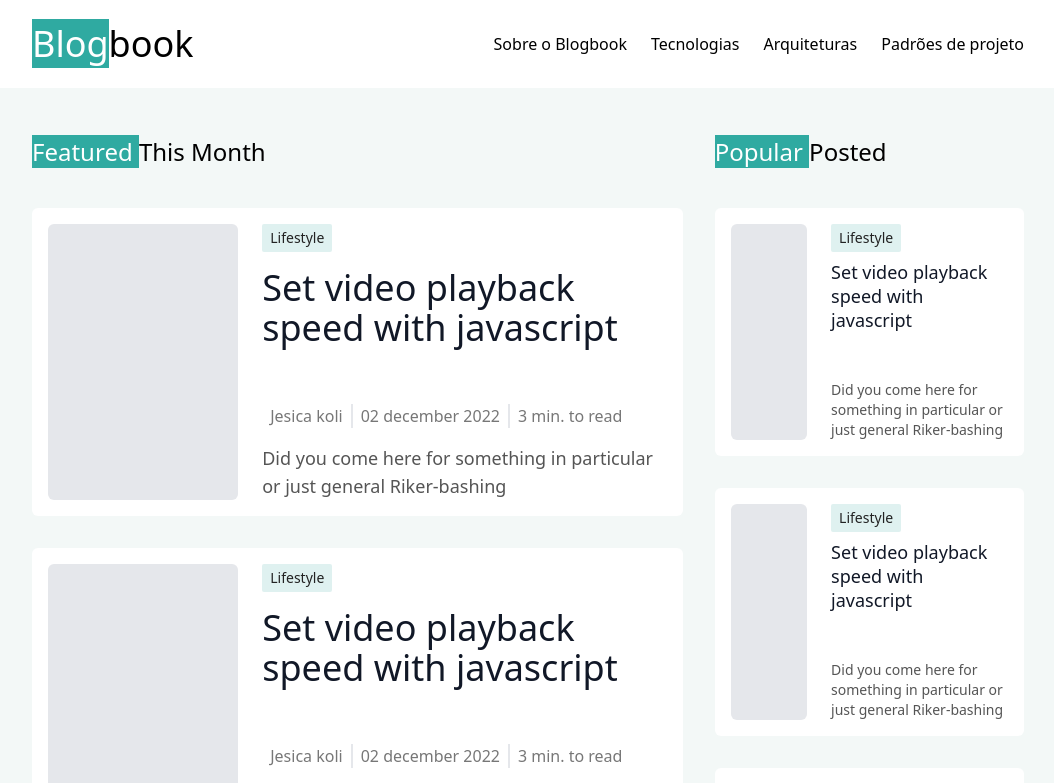
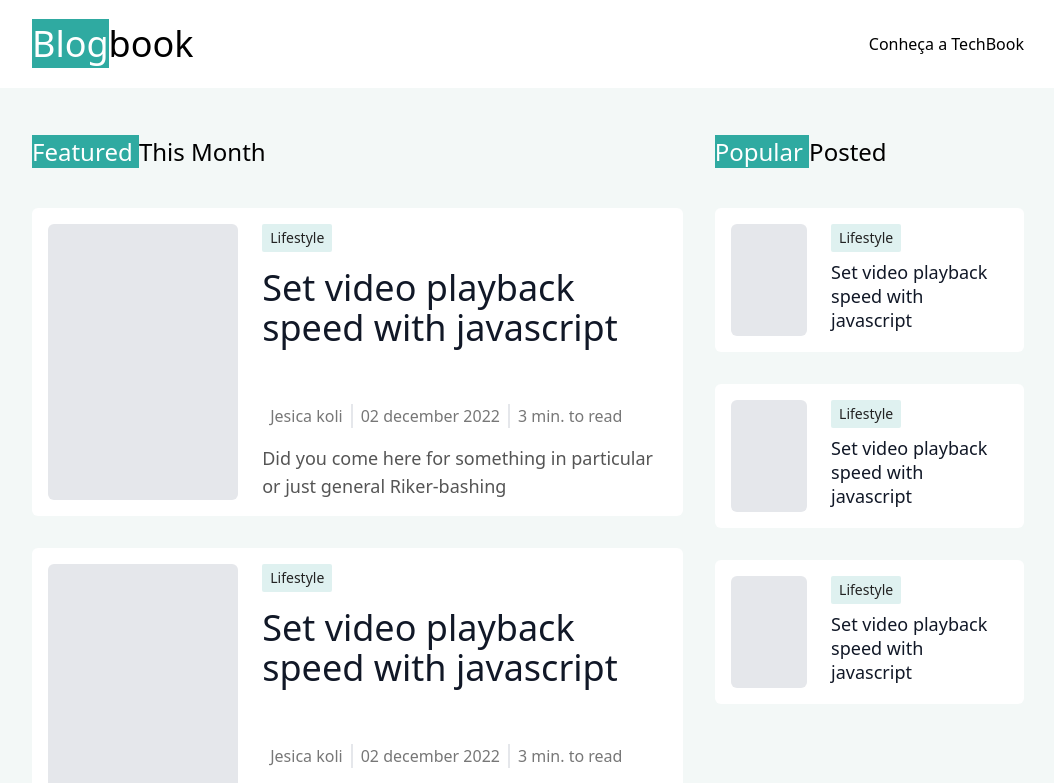
Before and after one commit to abrunaanunes/blog-vuejs, a Vue app: page /about in a window 1280 px wide. Shown: the top 783 px of the page, without its empty margins (112-1166 px from the left). Built offline with nearby package versions, Linux system fonts and the light colour scheme.

Commit message:
Adicionando VueRouter

```diff
--- a/package.json
+++ b/package.json
@@ -9,7 +9,8 @@
     "preview": "vite preview"
   },
   "dependencies": {
-    "vue": "^3.4.21"
+    "vue": "^3.4.21",
+    "vue-router": "^4.3.2"
   },
   "devDependencies": {
     "@vitejs/plugin-vue": "^5.0.4",
--- a/src/App.vue
+++ b/src/App.vue
@@ -1,22 +1,15 @@
 <script setup>
-import Home from './components/Home.vue'
 </script>
 
 <template>
-  <Home/>
+  <header class="w-full px-36 py-6 flex flex-row justify-between">
+    <RouterLink to="/"><h1 class="font-medium"><span class="bg-[#2faaa1] text-white">Blog</span>book</h1></RouterLink>
+
+    <nav class="flex flex-row gap-6 items-center list-none">
+        <RouterLink to="/about">Conheça a TechBook</RouterLink>
+    </nav>
+  </header>
+  <main>
+    <RouterView />
+  </main>
 </template>
-
-<style scoped>
-.logo {
-  height: 6em;
-  padding: 1.5em;
-  will-change: filter;
-  transition: filter 300ms;
-}
-.logo:hover {
-  filter: drop-shadow(0 0 2em #646cffaa);
-}
-.logo.vue:hover {
-  filter: drop-shadow(0 0 2em #42b883aa);
-}
-</style>
--- /dev/null
+++ b/src/components/BreadCrumb.vue
@@ -0,0 +1,31 @@
+<script setup>
+    const props = defineProps({
+        pages: {
+            type: Array,
+            default: []
+        }
+    })
+</script>
+
+<template>
+    <nav class="flex" aria-label="Breadcrumb">
+        <ol class="inline-flex items-center space-x-1 md:space-x-2 rtl:space-x-reverse">
+            <li class="inline-flex items-center">
+            <a href="/" class="inline-flex items-center text-sm font-medium text-gray-700 hover:text-blue-600 dark:text-gray-400 dark:hover:text-white">
+                <svg class="w-3 h-3 me-2.5" aria-hidden="true" xmlns="http://www.w3.org/2000/svg" fill="currentColor" viewBox="0 0 20 20">
+                <path d="m19.707 9.293-2-2-7-7a1 1 0 0 0-1.414 0l-7 7-2 2a1 1 0 0 0 1.414 1.414L2 10.414V18a2 2 0 0 0 2 2h3a1 1 0 0 0 1-1v-4a1 1 0 0 1 1-1h2a1 1 0 0 1 1 1v4a1 1 0 0 0 1 1h3a2 2 0 0 0 2-2v-7.586l.293.293a1 1 0 0 0 1.414-1.414Z"/>
+                </svg>
+                Home
+            </a>
+            </li>
+            <li v-for="page, idx in pages" :key="idx">
+                <div class="flex items-center">
+                    <svg class="rtl:rotate-180 w-3 h-3 text-gray-400 mx-1" aria-hidden="true" xmlns="http://www.w3.org/2000/svg" fill="none" viewBox="0 0 6 10">
+                    <path stroke="currentColor" stroke-linecap="round" stroke-linejoin="round" stroke-width="2" d="m1 9 4-4-4-4"/>
+                    </svg>
+                    <a :href="page.url" class="ms-1 text-sm font-medium text-gray-700 hover:text-blue-600 md:ms-2 dark:text-gray-400 dark:hover:text-white">{{ page.title }}</a>
+                </div>
+            </li>
+        </ol>
+    </nav>
+</template>
--- a/src/components/Header.vue
+++ b/src/components/Header.vue
@@ -6,10 +6,8 @@
     <header class="w-full px-36 py-6 flex flex-row justify-between">
         <h1 class="font-medium"><span class="bg-[#2faaa1] text-white">Blog</span>book</h1>
         <nav class="flex flex-row gap-6 items-center list-none">
-            <li><a>Sobre o Blogbook</a></li>
-            <li><a>Tecnologias</a></li>
-            <li><a>Arquiteturas</a></li>
-            <li><a>Padrões de projeto</a></li>
+            <RouterLink to="/">Go to Home</RouterLink>
+            <RouterLink to="/about">Go to About</RouterLink>
         </nav>
     </header>
 </template>
--- a/src/components/PostCard.vue
+++ b/src/components/PostCard.vue
@@ -17,13 +17,13 @@
         <div class="col-span-1 bg-gray-200 rounded-md w-full h-full" :class="{'!h-64': column}"></div>
         <div class="col-span-2 flex flex-col gap-4 justify-between" :class="{'!gap-2': small}">
             <span class="w-fit bg-[#dff1f0] text-sm text-[#222222] px-2 py-1 rounded-sm">Lifestyle</span>
-            <h3 class="text-4xl text-gray-900" :class="{'!text-lg !leading-6': small}">Set video playback speed with javascript</h3>
+            <h3 class="text-4xl text-gray-900" :class="{'!text-lg !leading-6 !mb-1': small}">Set video playback speed with javascript</h3>
             <div class="w-fit flex flex-row text-md text-[#777777] divide-x-2 divide-gray-200" :class="{'hidden': small}">
                 <span class="px-2">Jesica koli</span>
                 <span class="px-2">02 december 2022</span>
                 <span class="px-2">3 min. to read</span>
             </div>
-            <p class="text-lg text-[#555555]" :class="{'text-sm': small}">Did you come here for something in particular or just general Riker-bashing</p>
+            <p class="text-lg text-[#555555]" :class="{'hidden': small}">Did you come here for something in particular or just general Riker-bashing</p>
         </div>
     </div>
 </template>
--- a/src/main.js
+++ b/src/main.js
@@ -1,5 +1,8 @@
 import { createApp } from 'vue'
 import './index.css'
 import App from './App.vue'
+import router from './router.js'
 
-createApp(App).mount('#app')
+createApp(App)
+  .use(router)
+  .mount('#app')
--- /dev/null
+++ b/src/pages/AboutPage.vue
@@ -0,0 +1,21 @@
+<script setup>
+  import { ref } from 'vue'
+  import Footer from '../components/Footer.vue'
+  import PostCard from '../components/PostCard.vue'
+  import Author from '../components/Author.vue'
+  import BreadCrumb from '../components/BreadCrumb.vue'
+</script>
+
+<template>
+  <section class="px-36 py-12">
+    <BreadCrumb class="mb-8" :pages="[{link: '/about', title: 'Conheça a TechBook'}]"></BreadCrumb>
+    <div class="grid grid-cols-1 md:grid-cols-3 gap-8">
+      <div class="col-span-1 md:col-span-2">
+        <h3><span class="bg-[#2faaa1] text-white">Conheça </span> nossa história</h3>
+        <p>Nosso blog é dedicado a profissionais, entusiastas e curiosos pelo mundo do desenvolvimento de software. Aqui, exploramos as últimas tendências, ferramentas e melhores práticas que moldam o futuro da tecnologia.</p>
+      </div>
+    </div>
+  </section>
+
+  <Footer></Footer>
+</template>
--- a/src/components/Home.vue
+++ b/src/pages/HomePage.vue
@@ -1,14 +1,11 @@
 <script setup>
   import { ref } from 'vue'
-  import Header from './Header.vue'
-  import Footer from './Footer.vue'
-  import PostCard from './PostCard.vue'
-  import Author from './Author.vue'
+  import Footer from '../components/Footer.vue'
+  import PostCard from '../components/PostCard.vue'
+  import Author from '../components/Author.vue'
 </script>
 
 <template>
-  <Header></Header>
-
   <section class="bg-[#f3f8f7] px-36 py-12 grid grid-cols-1 md:grid-cols-3 gap-8">
     <div class="col-span-1 md:col-span-2">
       <h3 class="text-2xl font-medium mb-10"><span class="bg-[#2faaa1] text-white"> Featured </span> This Month</h3>
--- /dev/null
+++ b/src/router.js
@@ -0,0 +1,15 @@
+import { createMemoryHistory, createRouter } from 'vue-router'
+import HomePage from './pages/HomePage.vue'
+import AboutPage from './pages/AboutPage.vue'
+
+const routes = [
+    { path: '/', component: HomePage },
+    { path: '/about', component: AboutPage },
+]
+
+const router = createRouter({
+    history: createMemoryHistory(),
+    routes,
+})
+
+export default router
--- a/tailwind.config.js
+++ b/tailwind.config.js
@@ -4,6 +4,7 @@ export default {
     "./index.html",
     "./src/**/*.{js,ts,jsx,tsx,vue}",
   ],
+  darkMode: 'class',
   theme: {
     extend: {},
   },
```
Also changed, not shown: 1 other file (tests, documents, lock files or other folders).
